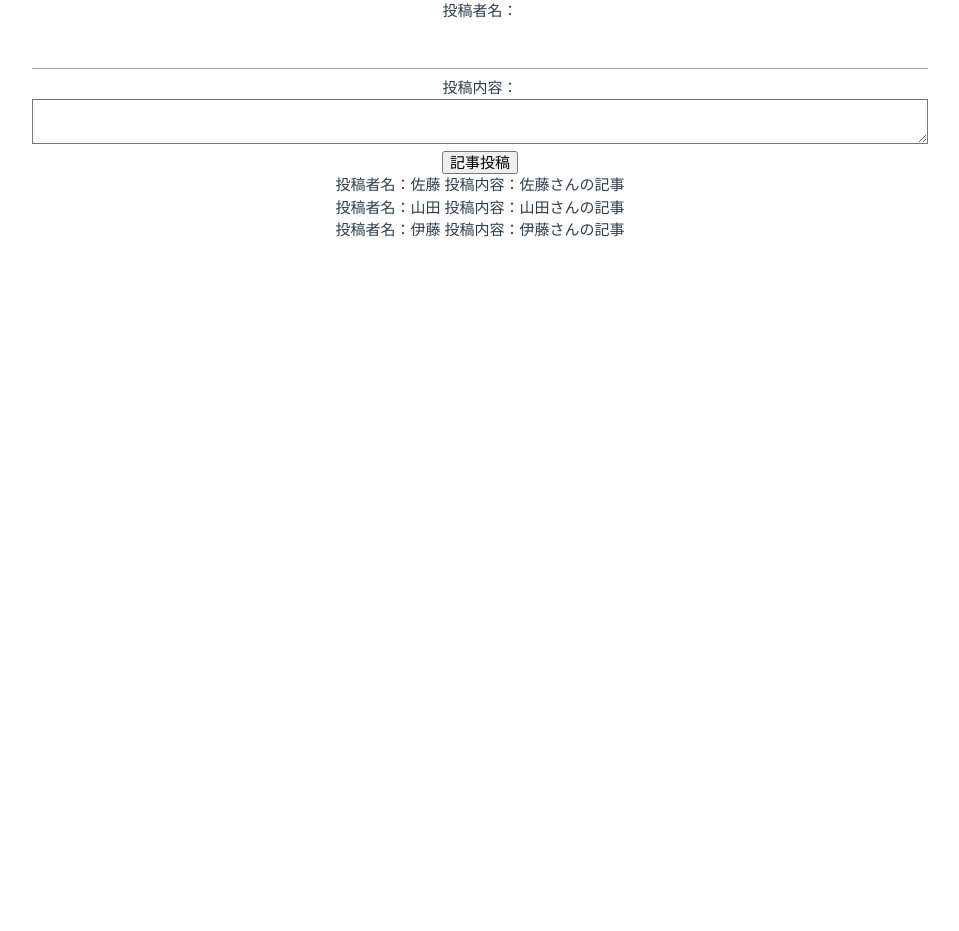
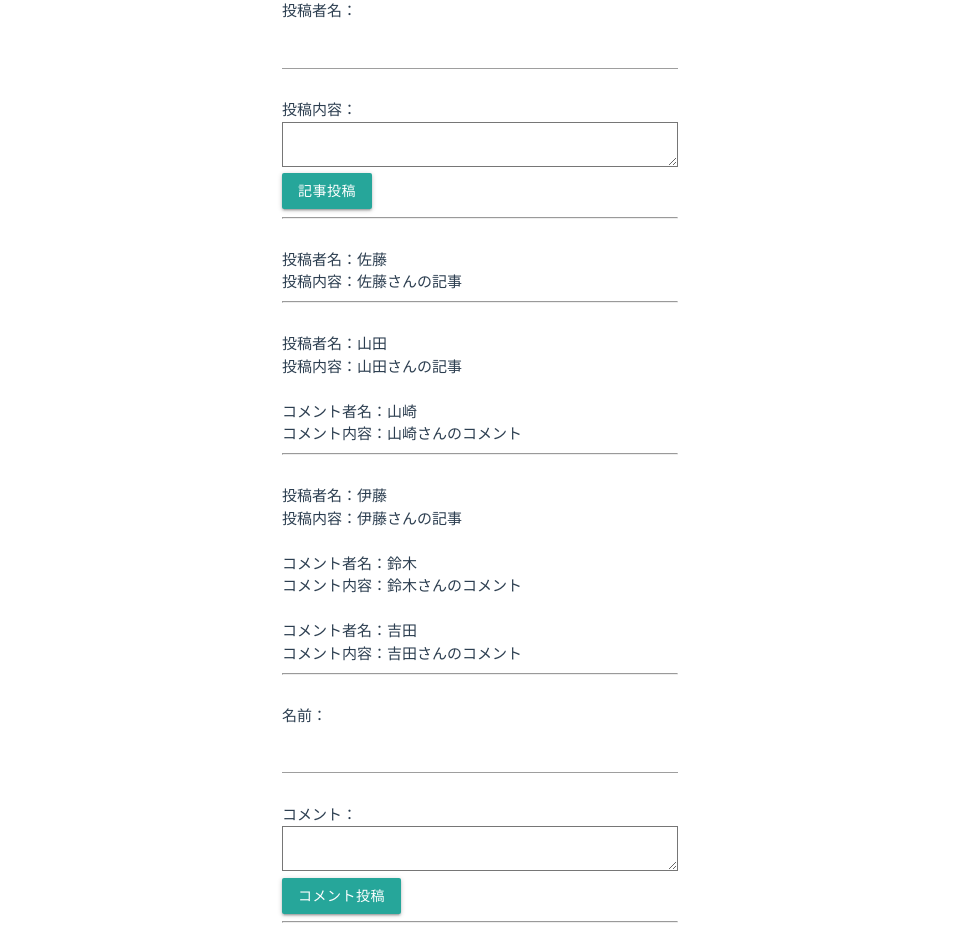
Before and after one commit to hanawtnb/ex-vue-bbs, a Vue app: page /bbs in a window 1280 px wide. Shown: the whole page, without its empty margins (160-1119 px from the left). Before the commit the page ends 800 px from the top, so only its background shows below. Built offline with nearby package versions, Linux system fonts and the light colour scheme.

Commit message:
コメント表示機能を新規追加。

```diff
--- a/src/store/index.ts
+++ b/src/store/index.ts
@@ -28,6 +28,7 @@ export default new Vuex.Store({
      * @param payload - 記事情報
      */
     addArticle(state, payload) {
+      console.dir(JSON.stringify(payload));
       state.articles.unshift(payload.article);
     },
 
--- a/src/views/Bbs.vue
+++ b/src/views/Bbs.vue
@@ -1,17 +1,52 @@
 <template>
   <div class="container">
+    <div class="bbs">
       <div class="articlePost">
-      投稿者名：<input type="text" v-model="articleName" /> 投稿内容：<textarea
+        投稿者名：<input type="text" v-model="articleName" /><br /><br />
+        投稿内容：<textarea
           cols="30"
           rows="10"
           v-model="articleContent"
         ></textarea>
-      <button v-on:click="addArticle">記事投稿</button>
+        <br />
+        <button
+          class="waves-effect waves-light btn"
+          type="button"
+          v-on:click="addArticle"
+        >
+          記事投稿
+        </button>
       </div>
+      <hr />
       <div class="articleContent">
         <div v-for="article of currentArticleList" v-bind:key="article.id">
-        投稿者名：{{ article.name }} 投稿内容：{{ article.content }}
+          <br />
+          投稿者名：{{ article.name }} <br />
+          投稿内容：{{ article.content }}
+
+          <div
+            class="comment"
+            v-for="comment of article.commentList"
+            v-bind:key="comment.id"
+          >
+            <br />
+            コメント者名：{{ comment.name }} <br />
+            コメント内容：{{ comment.content }}
           </div>
+          <hr />
+        </div>
+      </div>
+
+      <br />
+      <div class="comment">
+        名前：<input type="text" /> <br /><br />
+        コメント：<textarea cols="30" rows="10"></textarea><br />
+
+        <button class="waves-effect waves-light btn" type="button">
+          コメント投稿
+        </button>
+      </div>
+      <hr />
     </div>
   </div>
 </template>
@@ -49,4 +84,12 @@ export default class BaseballTeamList extends Vue {
 }
 </script>
 
-<style></style>
+<style>
+.container {
+  text-align: center;
+}
+.bbs {
+  text-align: left;
+  display: inline-block;
+}
+</style>
```
Lines whose indentation alone changed are shown as unchanged.
